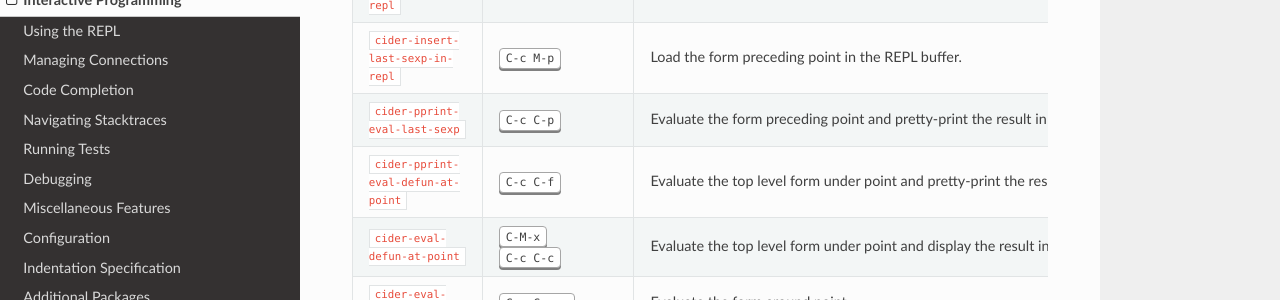
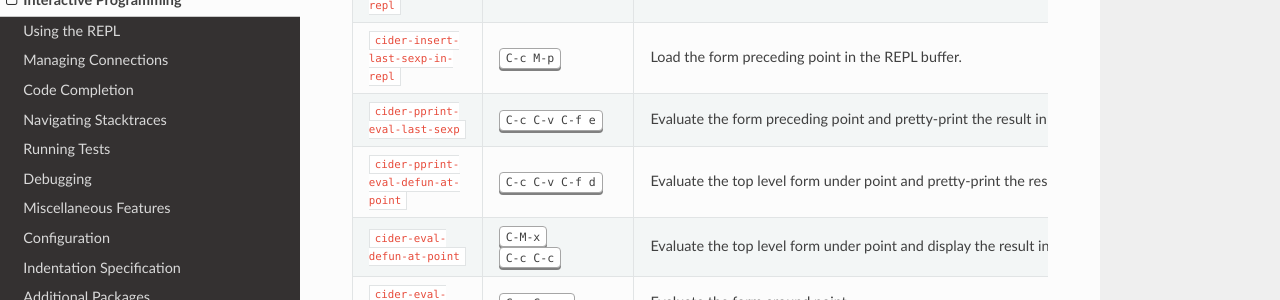
Before and after one commit to clojure-emacs/cider, an MkDocs documentation site: the page built from doc/interactive_programming.md, in a window 1280 px wide and 900 px high, scrolled down 560 px. Shown: the part 147-447 px from the top of the window. Built offline with MkDocs 1.6.1, drawn with Linux system fonts in a browser that asks for light colours; nearby versions of some CDN libraries; old or Windows-style settings are respelled for this version of MkDocs.

```diff
--- a/doc/interactive_programming.md
+++ b/doc/interactive_programming.md
@@ -22,8 +22,8 @@ Here's a list of `cider-mode`'s keybindings:
 `cider-eval-last-sexp-and-replace`            |<kbd>C-c C-v w</kbd>                 | Evaluate the form preceding point and replace it with its result.
 `cider-eval-last-sexp-to-repl`                |<kbd>C-c M-e</kbd>                   | Evaluate the form preceding point and output it result to the REPL buffer.  If invoked with a prefix argument, takes you to the REPL buffer after being invoked.
 `cider-insert-last-sexp-in-repl`              |<kbd>C-c M-p</kbd>                   | Load the form preceding point in the REPL buffer.
-`cider-pprint-eval-last-sexp`                 |<kbd>C-c C-p</kbd>                   | Evaluate the form preceding point and pretty-print the result in a popup buffer. If invoked with a prefix argument, insert the result into the current buffer as a comment.
-`cider-pprint-eval-defun-at-point`            |<kbd>C-c C-f</kbd>                   | Evaluate the top level form under point and pretty-print the result in a popup buffer. If invoked with a prefix argument, insert the result into the current buffer as a comment.
+`cider-pprint-eval-last-sexp`                 |<kbd>C-c C-v C-f e</kbd>                   | Evaluate the form preceding point and pretty-print the result in a popup buffer. If invoked with a prefix argument, insert the result into the current buffer as a comment.
+`cider-pprint-eval-defun-at-point`            |<kbd>C-c C-v C-f d</kbd>                   | Evaluate the top level form under point and pretty-print the result in a popup buffer. If invoked with a prefix argument, insert the result into the current buffer as a comment.
 `cider-eval-defun-at-point`                   |<kbd>C-M-x</kbd> <br/> <kbd>C-c C-c</kbd>  | Evaluate the top level form under point and display the result in the echo area.
 `cider-eval-sexp-at-point`                    |<kbd>C-c C-v v</kbd>                 | Evaluate the form around point.
 `cider-eval-defun-at-point`                   |<kbd>C-u C-M-x</kbd> <br/> <kbd>C-u C-c C-c</kbd>  | Debug the top level form under point and walk through its evaluation
```
Also changed, not shown: CHANGELOG.md (+2 -0 lines), 2 other files.
